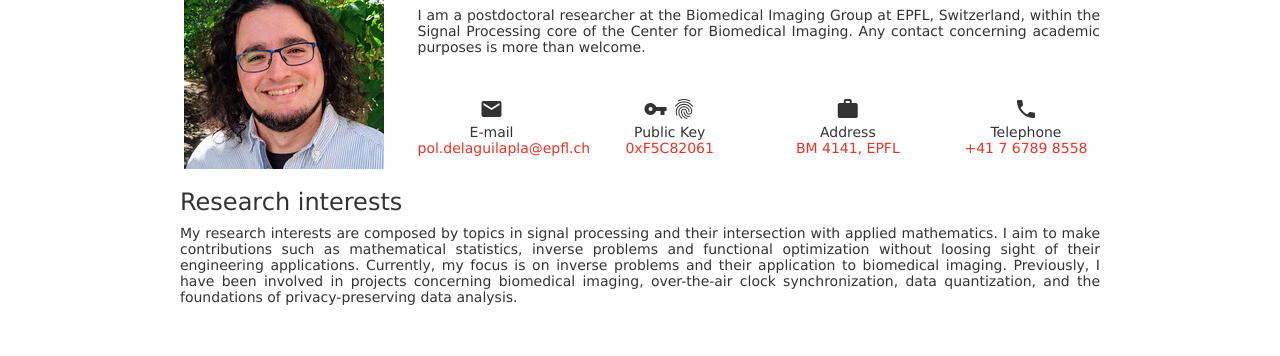
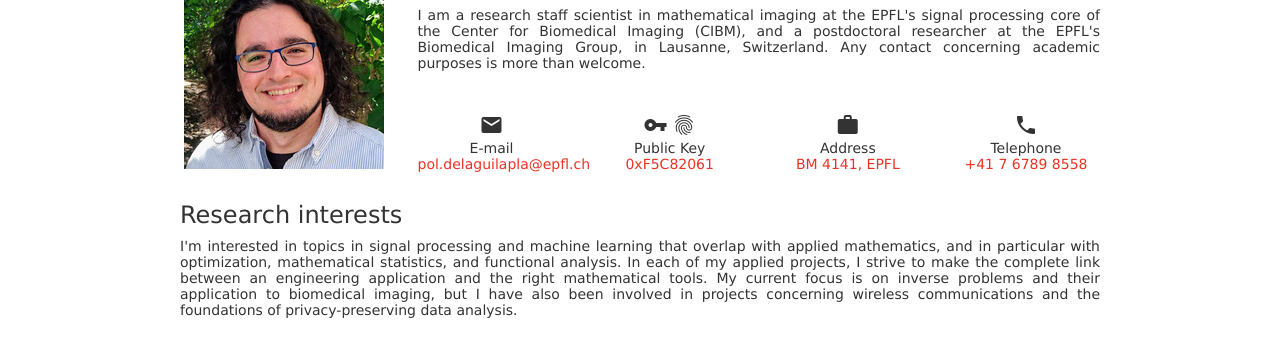
Before and after one commit to poldap/poldap.github.io, a plain HTML site: page index.html in a window 1280 px wide. Shown: the part 132-488 px from the top of the page. Drawn offline with nearby package versions, Linux system fonts and the light colour scheme; some packages are replaced by stand-ins of ours; a script that the page names is missing.

Commit message:
Updated main description

```diff
--- a/html/main.html
+++ b/html/main.html
@@ -9,8 +9,8 @@
   <div class="col-sm-9 col-xs-12">
     <h2>Pol del Aguila Pla <small>Ph.D., <small>CV in <a class="label label-theme" href="data/cv/cv_Pol.pdf">PDF</a> or <a class="label label-theme" href="data/cv/cv_Pol.html">HTML</a> </small> </small></h2>
     <p style="text-align:justify">
-        I am a postdoctoral researcher at the Biomedical Imaging Group at EPFL,
-        Switzerland, within the Signal Processing core of the Center for Biomedical Imaging.
+        I am a research staff scientist in mathematical imaging at the EPFL's signal processing core of the Center for Biomedical Imaging (CIBM),
+        and a postdoctoral researcher at the EPFL's Biomedical Imaging Group, in Lausanne, Switzerland.
         Any contact concerning academic purposes is more than welcome.
     </p>
     <br />
@@ -59,9 +59,13 @@
 <h3> Research interests</h3>
 
 <p style="text-align:justify">
-    My research interests are composed by topics in signal processing and their intersection with applied mathematics.
-    I aim to make contributions such as mathematical statistics, inverse problems and functional optimization
-    without loosing sight of their engineering applications. Currently, my focus is on inverse problems and their application
-    to biomedical imaging. Previously, I have been involved in projects concerning biomedical imaging, over-the-air clock synchronization,
-    data quantization, and the foundations of privacy-preserving data analysis.
+    I'm interested in topics in signal processing and machine learning that
+    overlap with applied mathematics, and in particular with optimization,
+    mathematical statistics, and functional analysis.
+
+    In each of my applied projects, I strive to make the complete link between
+    an engineering application and the right mathematical tools. My current
+    focus is on inverse problems and their application to biomedical imaging, but
+    I have also been involved in projects concerning wireless communications
+    and the foundations of privacy-preserving data analysis.
 </p>
```
